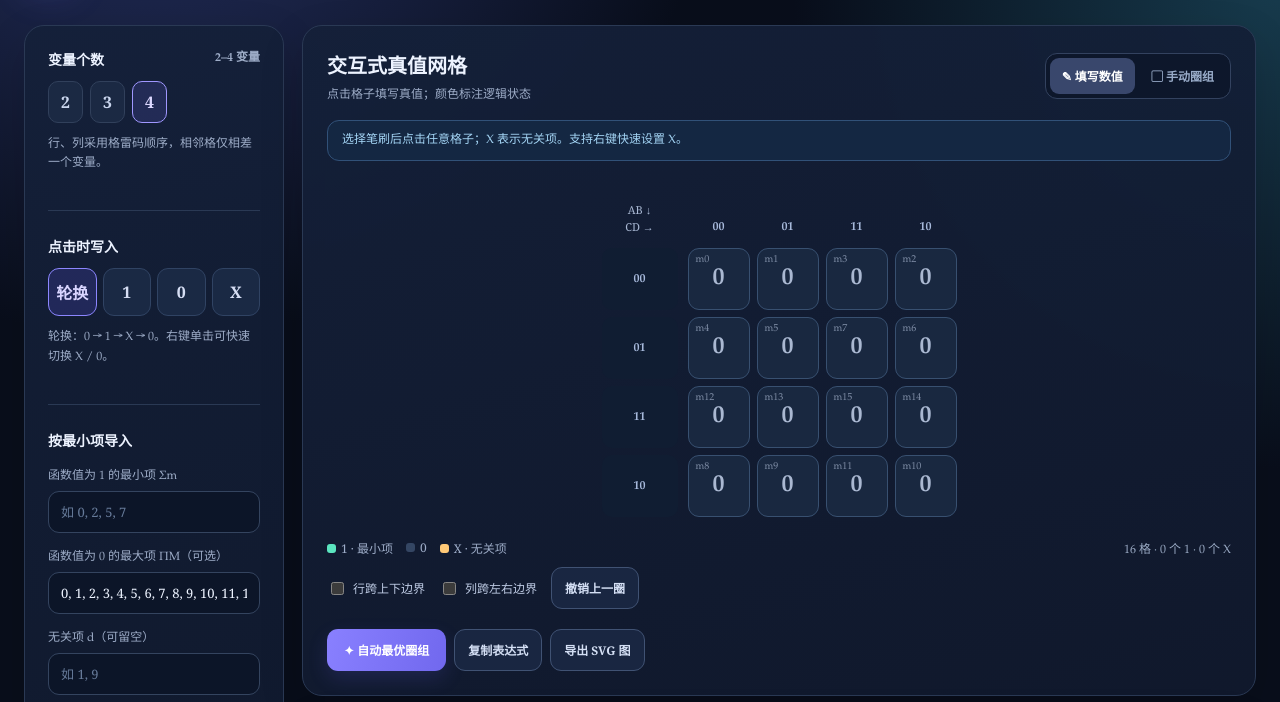
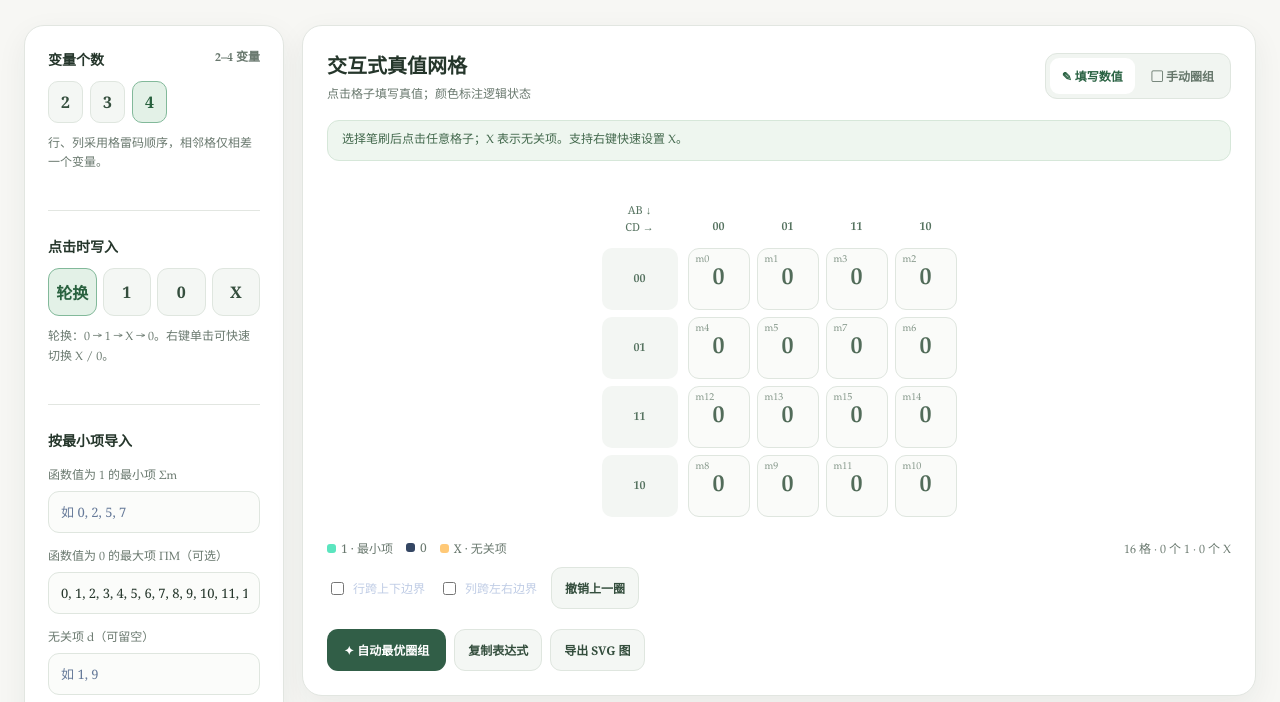
Before and after one commit to xinhang725-code/digitalcruitshtml, a plain HTML site: page karnaugh-map.html in a window 1280 px wide. Shown: the part 129-831 px from the top of the page. Drawn offline with Linux system fonts and the light colour scheme.

Commit message:
Redesign Karnaugh interface with warm light palette

```diff
--- a/karnaugh-map.html
+++ b/karnaugh-map.html
@@ -17,6 +17,9 @@ button,input,textarea,select{font-family:inherit}
 /* Force the same serif face on every UI text node and interactive element. */
 html body,html body *:not(svg):not(path){font-family:"Noto Serif SC","Source Han Serif SC","Songti SC","STSong","SimSun","Iowan Old Style",Georgia,serif!important}
 html body button,html body input,html body select,html body textarea,html body .workspace h2,html body .mode-tabs button,html body .action,html body .outline{font-family:"Noto Serif SC","Source Han Serif SC","Songti SC","STSong","SimSun",Georgia,serif!important}
+
+:root{color-scheme:light;--bg:#f7f7f4;--panel:#fff;--line:#e2e6e1;--text:#25362b;--sub:#69786e;--accent:#3b7955;--mint:#287c56;--yellow:#a67927}
+body{background:#f7f7f4;color:#25362b}.panel{background:#fff;border-color:#e2e6e1;box-shadow:0 10px 30px #25362b10}.symbol{background:#315b46;box-shadow:none}.eyebrow{color:#387b55}.header h1 span{color:#3c7955!important}.hint,.header p,.workspace .subtitle,.stats,.footer{color:#69786e}.small-btn,.brush,.outline{background:#f4f7f4;border-color:#dfe6df;color:#344e3d}.small-btn.active,.brush.active{background:#e3f1e7;border-color:#82b99a;color:#28613e}.field{background:#fbfcfa;color:#25362b;border-color:#dfe6df}.action{background:#315e47;box-shadow:none}.mode-tabs{background:#f1f5f1;border-color:#dfe6df}.mode-tabs button{color:#65766a}.mode-tabs button.active{background:#fff;color:#2c6445}.notice{background:#eef6ef;border-color:#d6e7d9;color:#42684c}.row-labels .code{background:#f3f6f3;color:#567360}.column-labels .code,.corner{color:#567360}.cell{background:#fafbf9;border-color:#dfe6df;color:#526c5a}.cell[data-value="1"]{background:#e4f4e9;border-color:#84c79c;color:#1e7048}.cell[data-value="X"]{background:#fff0d7;border-color:#dfbb78;color:#91621f}.formula-box{background:#fafbf9;border-color:#e2e9e2}.formula,.formula.main{color:#2a6243}.formula-label,.details{color:#63796b}.status{background:#edf7ef;color:#39764f;border-color:#cce6d3}.group-chip{background:#f6faf7;border-color:#dfe9e0;color:#385742}.toast{background:#315e47;color:#fff}
 </style>
 </head>
 <body>
```
